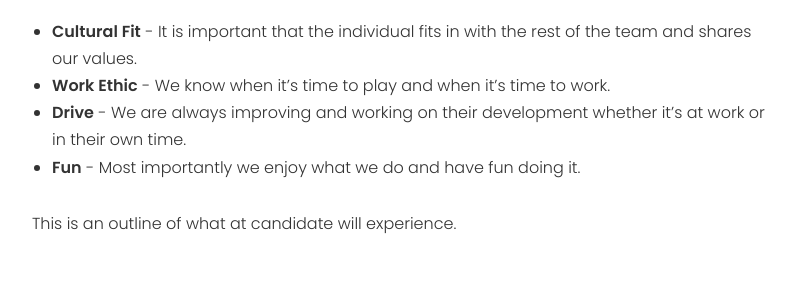
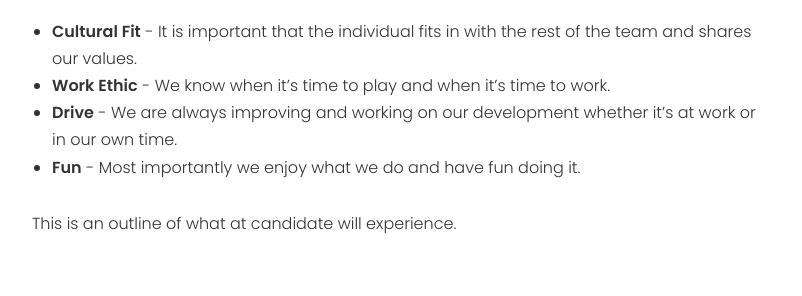
Before and after one commit to vixdigital/playbook, a Jekyll site: the page built from _plays/07-our-company/hiring.markdown, in a window 1280 px wide. Shown: the part 462-758 px from the top of the page, without its empty margins (238-1040 px from the left). Built offline with Jekyll 4.4.1, drawn with Linux system fonts in a browser that asks for light colours.

Commit message:
Update hiring.markdown

```diff
--- a/_plays/07-our-company/hiring.markdown
+++ b/_plays/07-our-company/hiring.markdown
@@ -8,7 +8,7 @@ categories: our-company
 We tailor our hiring process to suit the individual role and person. When finding new members for the team there are a few things we look for.
 - **Cultural Fit** - It is important that the individual fits in with the rest of the team and shares our values.
 - **Work Ethic** - We know when it's time to play and when it's time to work.
-- **Drive** - We are always improving and working on their development whether it's at work or in their own time.
+- **Drive** - We are always improving and working on our development whether it's at work or in our own time.
 - **Fun** - Most importantly we enjoy what we do and have fun doing it.
 
 This is an outline of what at candidate will experience.
```
